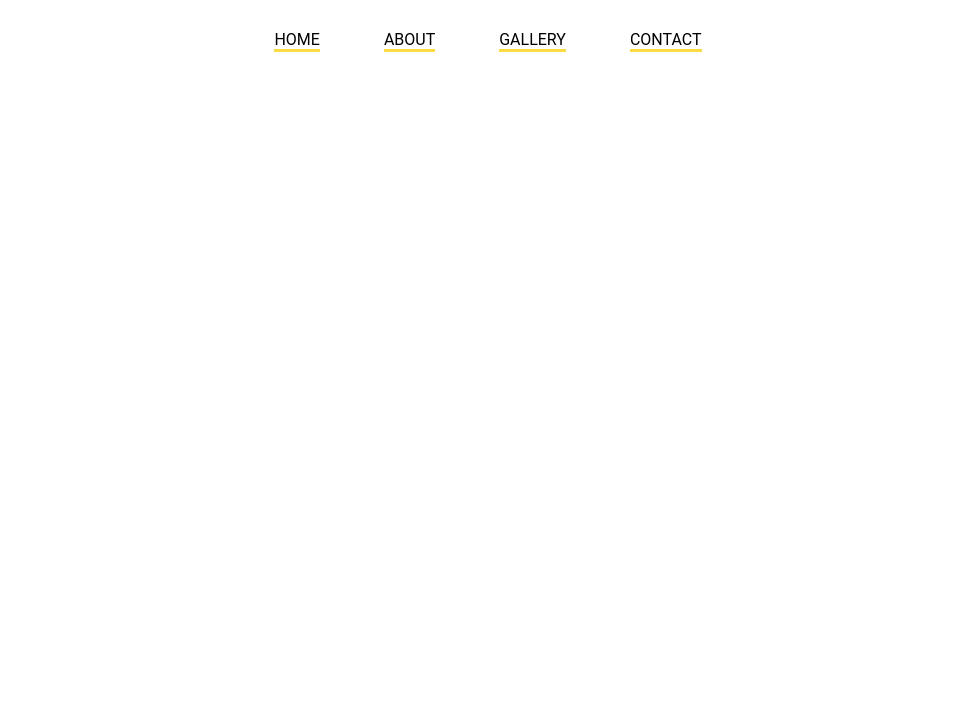
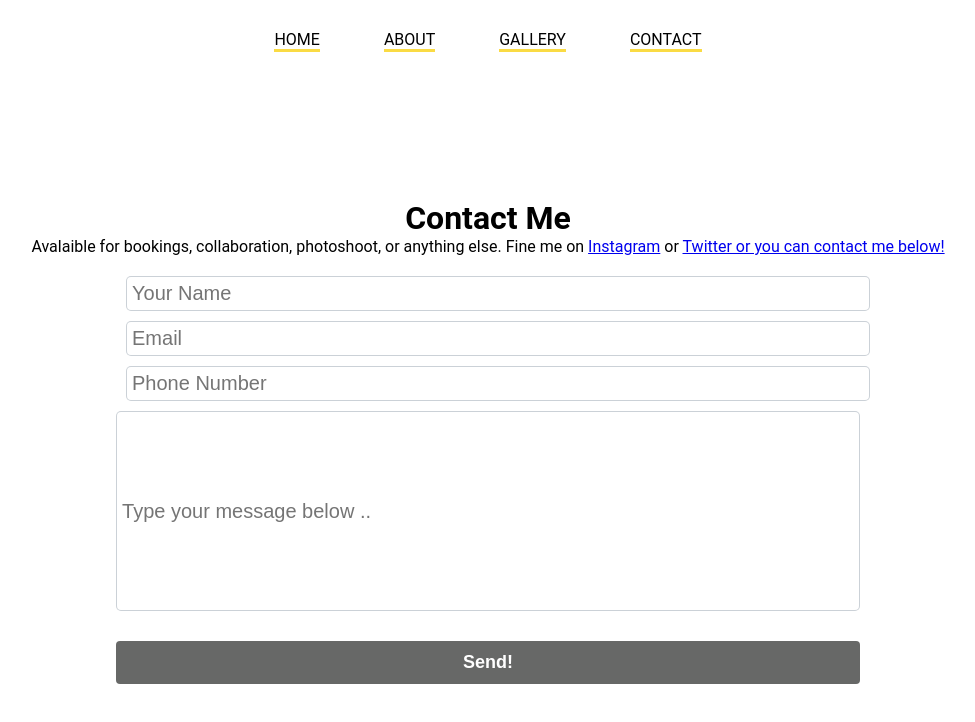
Before and after one commit to Rizkyngkong/project1_hacktiv8, a plain HTML site: page contact.html in a window 1280 px wide. Shown: the whole page, without its empty margins (152-1127 px from the left). Drawn offline with Linux system fonts and the light colour scheme.

Commit message:
nambah kontak

```diff
--- a/contact.html
+++ b/contact.html
@@ -17,7 +17,22 @@
     </ul>
 
     <main>
-        <!-- content -->
+        <div class="title-page">
+            <h1>Contact Me</h1>
+            <p>Avalaible for bookings, collaboration, photoshoot, or anything else. Fine me on <a href="#">Instagram</a> or <a href="#"> Twitter or you can contact me below!</a></p>
+        </div>
+
+        <div class="kontak">
+            <form>
+                    <input type="text" name="nama" id="nama" required placeholder="Your Name">
+                    <input type="email" name="email" id="email" required placeholder="Email"><br>
+                    <input type="text" required name="phone" id="phone" placeholder="Phone Number">
+                    <input type="textarea" name="msg" id="pesan" required placeholder="Type your message below ..">
+                    <input type="submit" value="Send!">
+            </form>
+        </div>
+
+
     </main>
 </body>
 </html>
--- a/style.css
+++ b/style.css
@@ -91,3 +91,43 @@ main {
     margin-top: 15px;
     font-size: 1.5rem;
 }
+
+/* FORM */
+.kontak{
+    display: inline-block;
+    text-align: left;
+    margin: 20px;
+}
+#nama, #email, #phone{
+    margin-bottom: 10px;
+    margin-left: 10px;
+}
+.kontak input[type=text], .kontak input[type="email"],
+.kontak input[type=password], .kontak input[type="number"]{
+    margin-bottom: 15px;
+    font-size: 20px;
+    width: 100%;
+    padding: 5px;
+    border: 1px solid #bac2cabe;
+    border-radius: 5px;
+}
+.kontak input[type="textarea"]{
+    margin-bottom: 15px;
+    font-size: 20px;
+    width: 100%;
+    height: 200px;
+    padding: 5px;
+    border: 1px solid #bac2cabe;
+    border-radius: 5px;
+}
+.kontak input[type="submit"]{
+    background-color: #676867;
+    border: 1px solid transparent;
+    border-radius: 4px;
+    padding: 10px 60px 10px 60px;
+    color: white;
+    font-weight: bold;
+    margin-top: 15px;
+    font-size: 18px;
+    width: 100%;
+}
```
